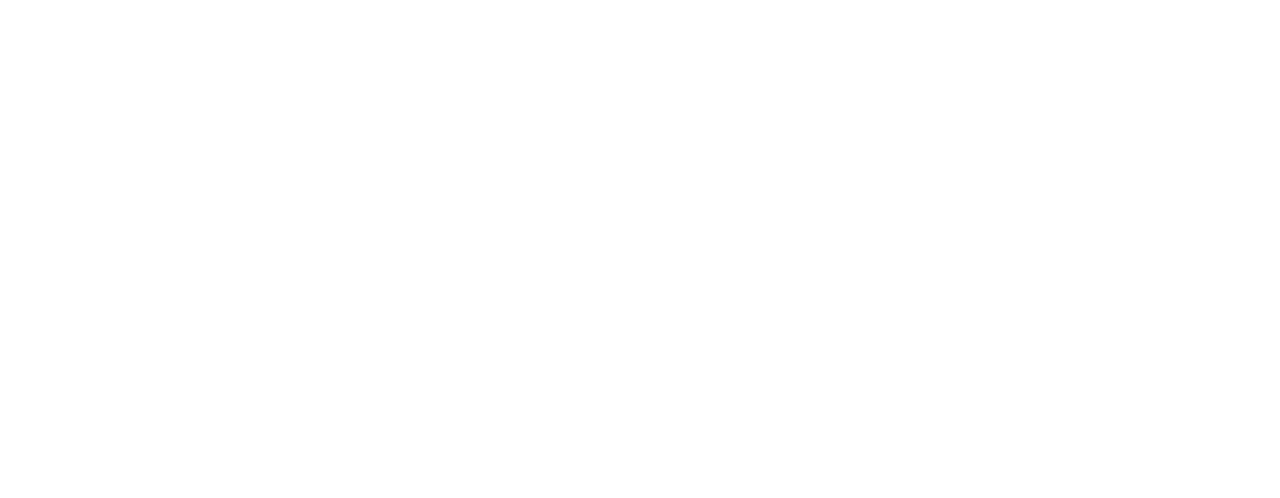
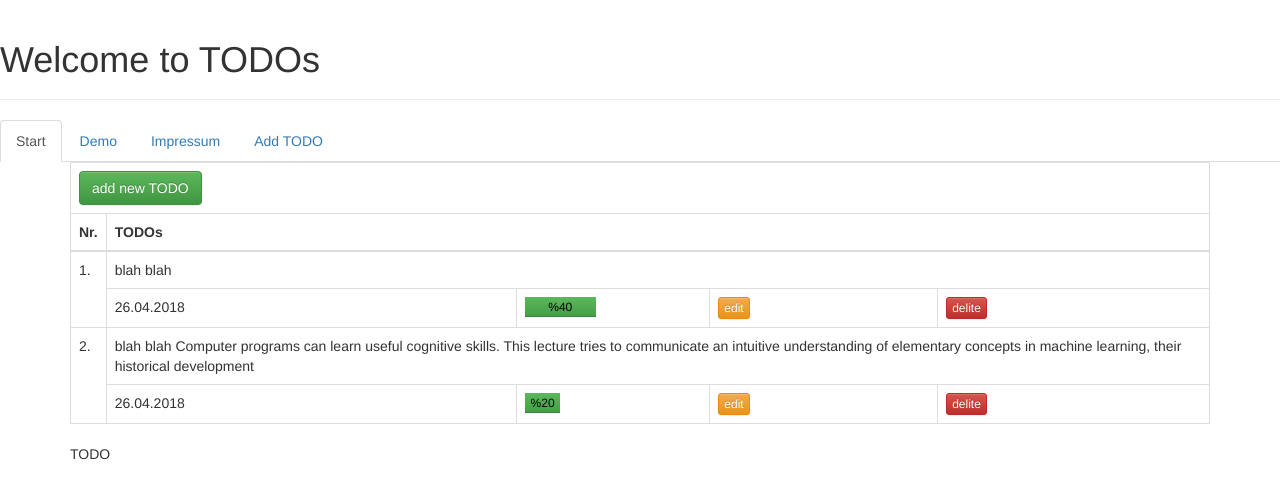
Before and after one commit to luka1220/sozialeNetzeBootstrap, a plain HTML site: page index.html in a window 1280 px wide. Drawn offline with nearby package versions, Linux system fonts and the light colour scheme.

Commit message:
different table form navbar and addtodo side, maybe you like it, just trying it out

```diff
--- a/index.html
+++ b/index.html
@@ -1,10 +1,84 @@
 <!DOCTYPE html>
 <html>
 <head>
+	<meta charset="utf-8">
 	<title>TODOS</title>
-	<link rel="stylesheet" href="https://stackpath.bootstrapcdn.com/bootstrap/4.1.0/css/bootstrap.min.css" integrity="sha384-9gVQ4dYFwwWSjIDZnLEWnxCjeSWFphJiwGPXr1jddIhOegiu1FwO5qRGvFXOdJZ4" crossorigin="anonymous">
+	<meta http-equiv="X-UA-Compatible" content="IE=edge">
+	<meta name="viewport" content="width=device-width, initial-scale=1">
+
+	<link rel="stylesheet" href="css/bootstrap.min.css">
+    <link rel="stylesheet" href="css/bootstrap-theme.min.css">
 </head>
-<body>
 
+<body role="document">
+	<header>
+
+	<div class="page-header">
+        <h1>Welcome to TODOs</h1>
+      </div>
+      <ul class="nav nav-tabs" role="tablist">
+        <li class="active"><a href="index.html">Start</a></li>
+        <li><a href="#">Demo</a></li>
+        <li><a href="#">Impressum</a></li>
+        <li><a href="#">Add TODO</a></li>
+      </ul>
+</header>
+
+
+
+<div class="container">
+	<div class="row">
+		<div class="col-xs-12">
+		<table class="table table-bordered">
+
+			<thread>
+			<tr>
+				<td colspan="5">
+					<a type="button" class="btn btn-success" href="add-todo.html">add new TODO</a>
+				</td>
+			</tr>
+			<tr>
+				<th>Nr.</th>
+				<th colspan="5">TODOs</th>
+			</tr>
+			</thread>
+			<tbody>
+			<tr>
+				<td rowspan="2">1.</td>
+				<td colspan="4">blah blah </td>
+			</tr>
+			<tr>
+				<td><time>26.04.2018</time></td>
+				<td>
+        			<div class="progress-bar progress-bar-success" role="progressbar" aria-valuenow="40" aria-valuemin="0" aria-valuemax="100" style="width: 40%; color: black"><span class="sr-only">40% abgeschlossen (Erfolg)</span>%40</div>
+				</td>
+				<td><button class="btn btn-xs btn-warning">edit</button></td>
+				<td><button class="btn btn-xs btn-danger">delite</button></td>
+			</tr>
+			<tr>
+				<td rowspan="2">2.</td>
+				<td colspan="4">blah blah Computer programs can learn useful cognitive skills. This lecture tries to communicate an intuitive understanding of elementary concepts in machine learning, their historical development</td>
+			</tr>
+			<tr>
+				<td><time>26.04.2018</time></td>
+				<td>
+						<div class="progress-bar progress-bar-success" role="progressbar" aria-valuenow="40" aria-valuemin="0" aria-valuemax="100" style="width: 20%; color: black"><span class="sr-only">20% abgeschlossen (Erfolg)</span>%20</div>
+				</td>
+				<td><button class="btn btn-xs btn-warning">edit</button></td>
+				<td><button class="btn btn-xs btn-danger">delite</button></td>
+
+			</tr>
+			</tbody>
+		</table>
+		</div>
+		<article class="col-sm-6 col-xs-12">
+		<table>
+			<tr>
+				<td>TODO</td>
+			</tr>
+		</table>
+		</article>
+	</div>
+</div>
 </body>
 </html>
```
Also changed, not shown: add-todo.html (added, +43 -0 lines).
